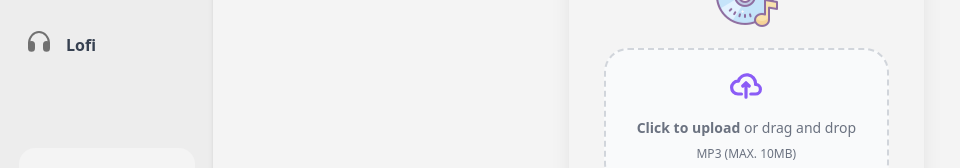
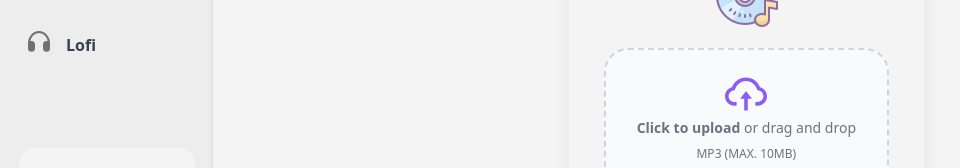
Before and after one commit to Aletheie/MusicPage, a React (Vite) app in the folder client/: page /songs/add in a window 1280 px wide. Shown: the part 275-443 px from the top of the page, without its empty margins (0-960 px from the left). Built offline with nearby package versions, Linux system fonts and the light colour scheme.

Commit message:
Change upload svg to react icon

```diff
--- a/client/src/components/FileInput.tsx
+++ b/client/src/components/FileInput.tsx
@@ -1,3 +1,5 @@
+import { AiOutlineCloudUpload } from "react-icons/ai";
+
 interface Props {
   setSelectedFile: (file: File | null) => void;
   selectedFile: File | null;
@@ -18,21 +20,7 @@ const FileInput = ({ setSelectedFile, selectedFile }: Props) => {
         className="flex flex-col items-center justify-center w-4/5 h-1/5 border-2 border-gray-300 border-dashed rounded-3xl cursor-pointer bg-gray-50 dark:hover:bg-bray-800 dark:bg-gray-700 hover:bg-gray-100 dark:border-gray-600 dark:hover:border-gray-500 dark:hover:bg-gray-600"
       >
         <div className="flex flex-col items-center justify-center pt-5 pb-6">
-          <svg
-            className="w-8 h-8 mb-4 text-violet-500 dark:text-gray-400"
-            aria-hidden="true"
-            xmlns="http://www.w3.org/2000/svg"
-            fill="none"
-            viewBox="0 0 20 16"
-          >
-            <path
-              stroke="currentColor"
-              stroke-linecap="round"
-              stroke-linejoin="round"
-              stroke-width="2"
-              d="M13 13h3a3 3 0 0 0 0-6h-.025A5.56 5.56 0 0 0 16 6.5 5.5 5.5 0 0 0 5.207 5.021C5.137 5.017 5.071 5 5 5a4 4 0 0 0 0 8h2.167M10 15V6m0 0L8 8m2-2 2 2"
-            />
-          </svg>
+          <AiOutlineCloudUpload className="w-12 h-12 text-violet-500 hover:text-violet-600 dark:text-gray-400" />
           <p className="mb-2 text-sm text-gray-500 dark:text-gray-400">
             <span className="font-semibold">Click to upload</span> or drag and
             drop
```
